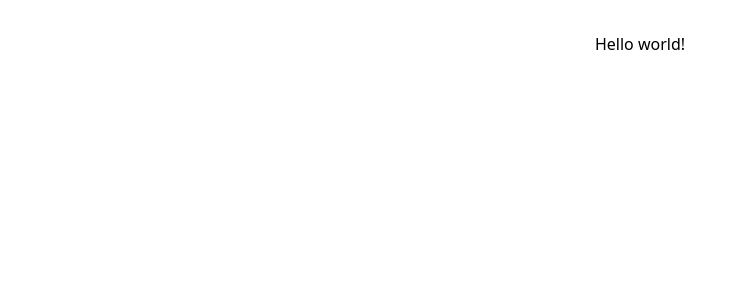
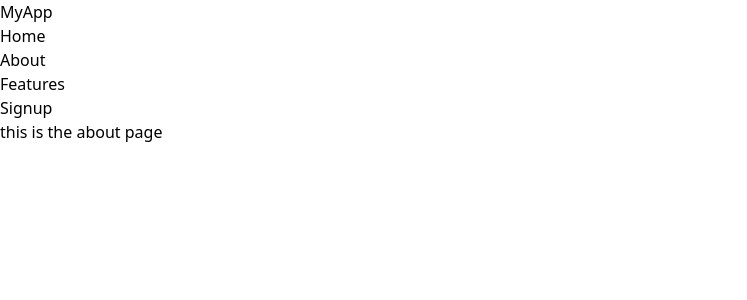
Before and after one commit to ayushsarode/TEAM-DRISHTI, a React (Vite) app in the folder client/: page /about in a window 1280 px wide. Shown: the top 300 px of the page, without its empty margins (0-747 px from the left). Built offline with nearby package versions, Linux system fonts and the light colour scheme.

Commit message:
navbar aded

```diff
--- a/client/src/App.jsx
+++ b/client/src/App.jsx
@@ -1,19 +1,21 @@
-import { useState } from 'react'
-import reactLogo from './assets/react.svg'
-import viteLogo from '/vite.svg'
-import './App.css'
+import React from 'react'
+import { Routes, Route } from 'react-router-dom';
+import Home from './pages/Home';
+import About from './pages/About';
+import Profile from './pages/Profile';
+import Navbar from './components/Navbar.jsx';
 
-function App() {
-  const [count, setCount] = useState(0)
+const App = () => {
+  return (
+    <div>
+      <Navbar />
+      <Routes>
+        <Route path="/" element={<Home />} />
+        <Route path="/about" element={<About />} />
+        <Route path="/profile" element={<Profile />} />
+      </Routes>
 
-  return (
-    <>
-      <div>
-      <h1 className="text-3xl text-red-500 font-bold underline">
-      Hello world!
-    </h1>
-       </div>
-    </>
+    </div>
   )
 }
 
--- /dev/null
+++ b/client/src/components/Navbar.jsx
@@ -0,0 +1,31 @@
+import React, { useState } from 'react';
+import { Link } from 'react-router-dom';
+
+function Navbar() {
+  const [isOpen, setIsOpen] = useState(false);
+
+  return (
+    <nav className="bg-white/20 backdrop-blur-lg rounded-lg shadow-lg p-4 ">
+      <div className="flex justify-between items-center">
+        <div className="text-black text-lg font-bold">MyApp</div>
+
+        <ul className={`md:flex md:space-x-6 ${isOpen ? "block" : "hidden"} mt-4 gap-8 md:mt-0`}>
+          <li>
+            <Link to="/" className="text-black block py-2 md:py-0 hover:font-bold">Home</Link>
+          </li>
+          <li>
+            <Link to="/about" className="text-black block py-2 md:py-0 hover:font-bold">About</Link>
+          </li>
+          <li>
+            <Link to="/profile" className="text-black block py-2 md:py-0 hover:font-bold">Features</Link>
+          </li>
+        </ul>
+        <div className=''>
+          <button className="text-black text-lg m-0 p-2">Signup</button>
+        </div>
+      </div>
+    </nav>
+  );
+}
+
+export default Navbar;
--- a/client/src/main.jsx
+++ b/client/src/main.jsx
@@ -1,10 +1,13 @@
-import { StrictMode } from 'react'
-import { createRoot } from 'react-dom/client'
-import App from './App.jsx'
-import './index.css'
+import React from 'react';
+import ReactDOM from 'react-dom/client';
+import { BrowserRouter } from 'react-router-dom';
+import App from './App';
+import './index.css';
 
-createRoot(document.getElementById('root')).render(
-  <StrictMode>
-    <App />
-  </StrictMode>,
-)
+ReactDOM.createRoot(document.getElementById('root')).render(
+  <React.StrictMode>
+    <BrowserRouter>
+      <App />
+    </BrowserRouter>
+  </React.StrictMode>
+);
--- /dev/null
+++ b/client/src/pages/About.jsx
@@ -0,0 +1,11 @@
+import React from 'react'
+
+const About = () => {
+  return (
+    <div>
+      this is the about page
+    </div>
+  )
+}
+
+export default About
--- /dev/null
+++ b/client/src/pages/Home.jsx
@@ -0,0 +1,11 @@
+import React from 'react'
+
+const Home = () => {
+  return (
+    <div>
+      this is the home page
+    </div>
+  )
+}
+
+export default Home
--- /dev/null
+++ b/client/src/pages/Profile.jsx
@@ -0,0 +1,11 @@
+import React from 'react'
+
+const Profile = () => {
+  return (
+    <div>
+      this is the Feature page
+    </div>
+  )
+}
+
+export default Profile
```
Also changed, not shown: client/src/components/Landing.jsx (added, +11 -0 lines).
